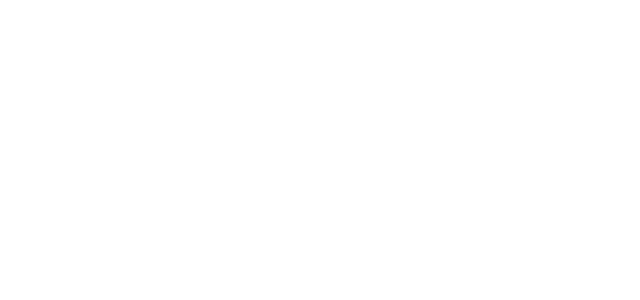
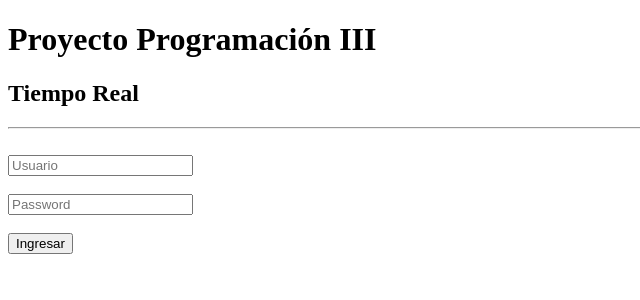
Before and after one commit to kenethfv/Progra3, an Angular app in the folder Applicacion/: page /login in a window 1280 px wide. Before the commit this address led to /. Shown: the top 300 px of the page, without its empty margins (0-640 px from the left). Built offline with nearby package versions, Linux system fonts and the light colour scheme.

Commit message:
Login
Login en Proceso de Creación

```diff
--- a/Applicacion/src/app/app-routing.module.ts
+++ b/Applicacion/src/app/app-routing.module.ts
@@ -4,9 +4,8 @@ import {LoginComponent} from './login/Login.component';
 import {MenuComponent} from './menu/menu.component';
 
 const routes: Routes = [
-  { path: '',component: LoginComponent},
-  { path: 'menu',component: MenuComponent},
-
+  { path: 'login',component: LoginComponent},
+  { path: 'menu',component: MenuComponent}
 
 ];
 
--- a/Applicacion/src/app/login/Login.component.html
+++ b/Applicacion/src/app/login/Login.component.html
@@ -1,9 +1,49 @@
 <div class="container">
+
     <div class="row">
         <div class="col-md-12">
-            <h1>Login</h1>
+            <h1>Proyecto Programación III</h1>
+            <h2>Tiempo Real</h2>
+        </div>
+
+        <div class="col-md-12">
+            <hr>
+            <br>
         </div>
     </div>
+
+    <div class="row" *ngIf="loading">
+        <div class="col-md-12">
+            <div class="spinner-border text-info float-right" role="status">
+                <span class="sr-only">Loading...</span>
+            </div>
+        </div>
+    </div>
+
+    <form (ngSubmit)="login()" id="login">
+
+        <div class="row">
+            <div class="col-md-12">
+                <input type="text"
+                    placeholder="Usuario" class="form-control">
+            </div>
+        </div>
+        <br>
+        <div class="row">
+            <div class="col-md-12">
+                <input type="password"
+                    placeholder="Password" class="form-control">
+            </div>
+        </div>
+
+        <br>
+        <div class="row">
+            <div class="col-md-12">
+                <input class="btn btn-success float-right" type="submit" value="Ingresar">
+            </div>
+        </div>
+
+    </form>
 
 
 
--- a/Applicacion/src/app/login/Login.component.ts
+++ b/Applicacion/src/app/login/Login.component.ts
@@ -10,18 +10,31 @@ import { HttpHeaders } from '@angular/common/http';
 export class LoginComponent implements OnInit {
 
   loading: boolean = false;
-  usuario: any = "admin";
+  usuario: any = {};
 
-  constructor() { }
+  constructor(private http: HttpClient) { }
 
   ngOnInit(): void {
   }
 
+  login() {
+    let formulario: any = document.getElementById("login");
+    let formularioValido: boolean = formulario.reportValidity();
+    if (formularioValido) {
+      this.loading = true;
+      this.iniciarSesion
+    }
+  }
+
   iniciarSesion(resultado: any) {
     this.loading = false;
-    if(resultado == "admin"){
+    if (resultado) {
+      localStorage.setItem("usuario", JSON.stringify(resultado));
+
+      if (resultado == "admin") {
         location.href = "/menu";
+      }
     }
-    }
+  }
 
 }
```
Also changed, not shown: Applicacion/src/styles.scss (line endings or trailing spaces).
